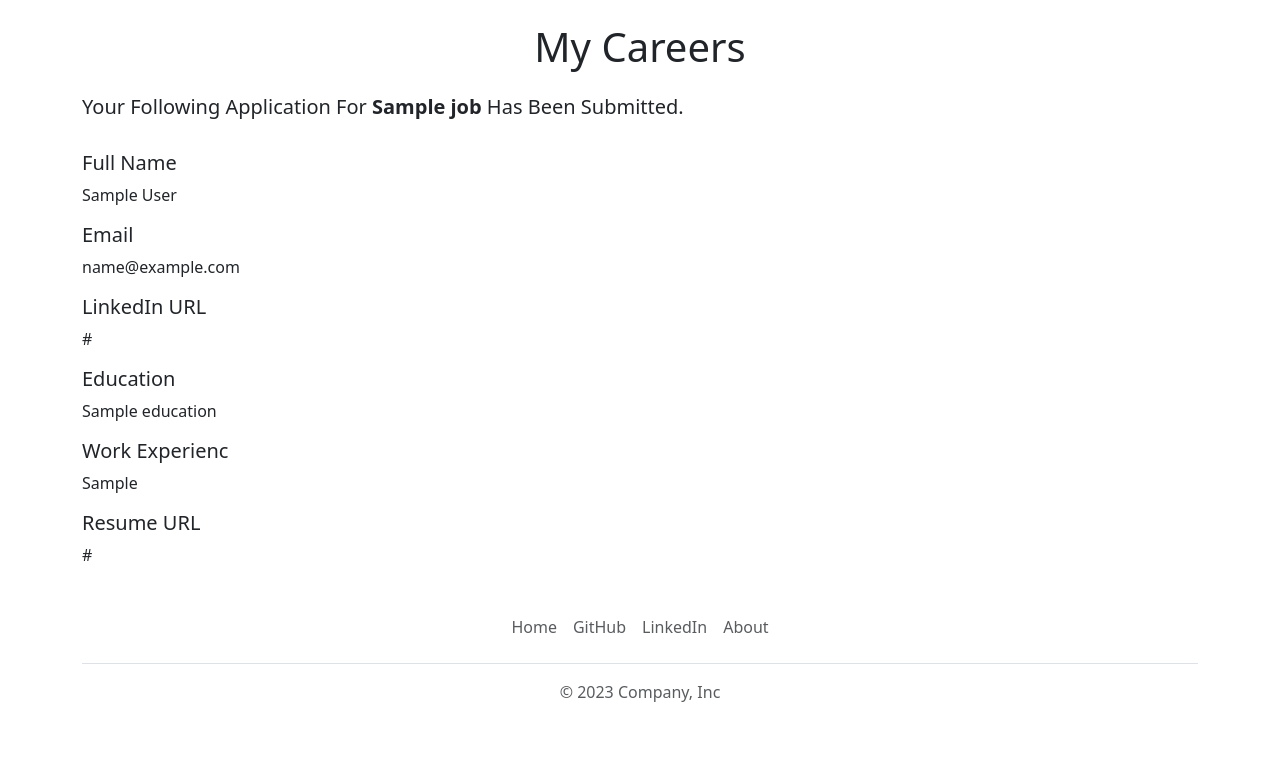
After one commit to css186/python-flask-website, a Flask app: template templates/submitted.html in a window 1280 px wide. The commit adds this page. Shown: the part 557-1317 px from the top of the page. Run offline with Flask 3, Linux system fonts and the light colour scheme; the template is opened without the code that fills it: most values are stand-ins (such as "Sample title", 1, 10 or a date in 2020).

Commit message:
add application page/form, application function, store data into db

```diff
--- a/app.py
+++ b/app.py
@@ -1,6 +1,6 @@
-from flask import Flask, jsonify, render_template
+from flask import Flask, jsonify, render_template, request
 from sqlalchemy import text
-from database import load_job_from_db, load_jobs_from_db
+from database import load_job_from_db, load_jobs_from_db, store_application_to_db
 
 app = Flask(__name__)
 
@@ -47,5 +47,20 @@ def list_jobs():
   return jsonify(jobs)
 
 
+@app.post("/job/<id>/apply")
+def apply_job(id):
+  # load job
+  job = load_job_from_db(id)
+
+  # get data from post request
+  data = request.form
+
+  # store in database
+  # print(id)
+  store_application_to_db(id, data)
+
+  return render_template("submitted.html", application=data, job=job)
+
+
 if __name__ == "__main__":
   app.run(host="0.0.0.0", debug=True)
--- a/templates/jobpage.html
+++ b/templates/jobpage.html
@@ -26,8 +26,9 @@
 
         <h5>Salary</h5>
         <p>{{ job.currency }}{{ job.salary }}</p>
+
+        {% include "application_form.html" %}
     </div>
-
     {% include "footer.html" %}
   </body>
 
--- /dev/null
+++ b/templates/submitted.html
@@ -0,0 +1,46 @@
+<!DOCTYPE html>
+<html>
+  <head>
+    <title>Application Submitted</title>
+    {% include "bootstrap.html" %}
+  </head>
+  <body>
+    {% include "navbar.html" %}
+    {% include "banner.html" %}
+    <div class="container">
+      <h1 class="text-center mt-2 mb-4">My Careers</h1>
+        <h5>Your Following Application For <b>{{job["title"]}} </b>Has Been Submitted.</h5><br>
+      <div class="mb-2">
+        <h5>Full Name</h5>
+        <p>{{application["full_name"]}}</p>
+      </div>
+
+      <div class="mb-2">
+        <h5>Email</h5>
+        <p>{{application["email"]}}</p>
+      </div>
+
+      <div class="mb-2">
+        <h5>LinkedIn URL</h5>
+        <p>{{application["linkedin_url"]}}</p>
+      </div>
+
+      <div class="mb-2">
+        <h5>Education</h5>
+        <p>{{application["education"]}}</p>
+      </div>
+
+      <div class="mb-2">
+        <h5>Work Experienc</h5>
+        <p>{{application["work_experience"]}}</p>
+      </div>
+
+      <div class="mb-2">
+        <h5>Resume URL</h5>
+        <p>{{application["resume_url"]}}</p>
+      </div>
+
+    </div>
+    {% include "footer.html" %}
+  </body>
+</html>
```
Also changed, not shown: database.py (+21 -0 lines), templates/application_form.html (added, +36 -0 lines).
